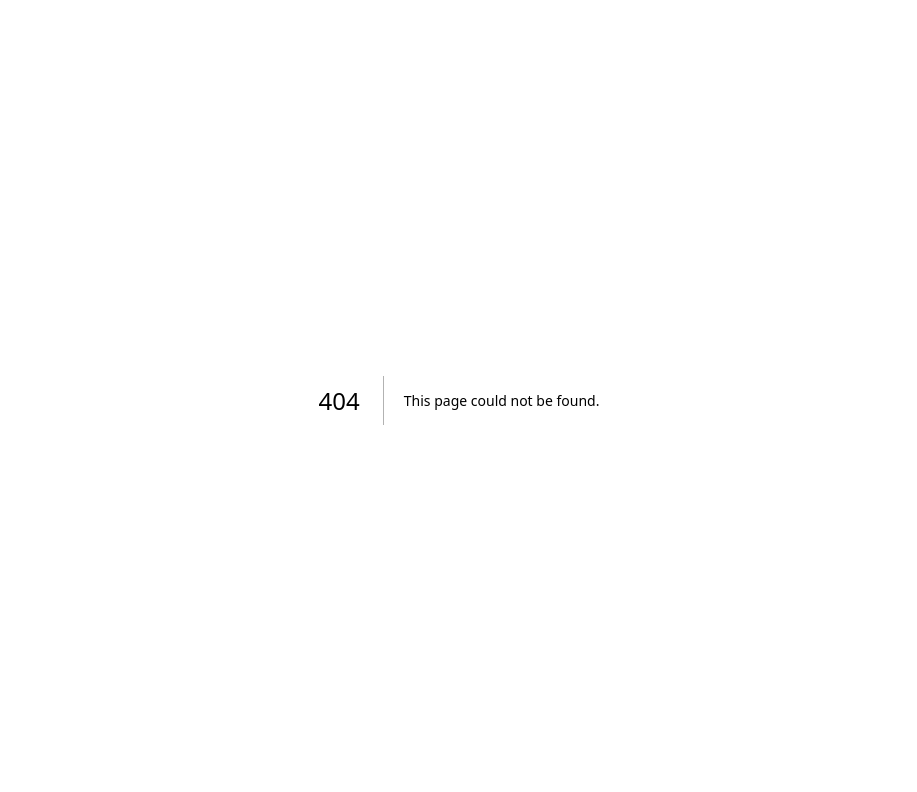
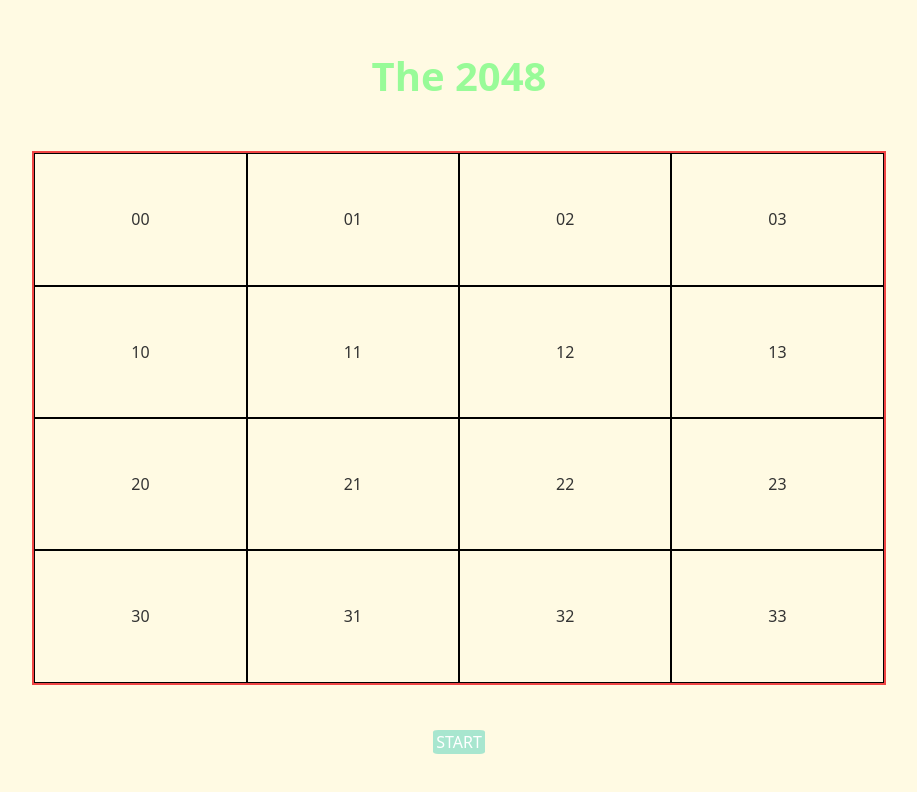
Before and after one commit to Roshan2022Anand/Play_me, a Next.js app: page /The2048 in a window 1280 px wide. Before the commit this address had no page. Shown: the top 792 px of the page, without its empty margins (181-1098 px from the left). Built offline with nearby package versions, Linux system fonts and the light colour scheme.

Commit message:
created structure of 2048 game

```diff
--- /dev/null
+++ b/Helper/Context.Js
@@ -0,0 +1,32 @@
+"use client"
+import React, { createContext } from 'react'
+
+export const MyContext = createContext();
+
+const Context = ({ children }) => {
+
+
+    const screenDown=()=>{
+        gsap.to(".screen", {
+            marginTop: '0px',
+            duration: 2
+        })
+    }
+
+    const screenUp = () => {
+        gsap.from(".screen", {
+            marginTop: '0px',
+            duration: 2
+        })
+    }
+    const a = 10;
+    return (
+        <>
+            <MyContext.Provider value={{screenDown,screenUp,a}}>
+                {children}
+            </MyContext.Provider>
+        </>
+    )
+}
+
+export default Context
--- a/app/GamePg/page.js
+++ b/app/GamePg/page.js
@@ -1,27 +1,69 @@
-import React from 'react'
-import Link from 'next/link'
+"use client"
+import React, { useContext } from 'react'
 import styles from '@/app/GamePg/GamePg.module.css'
+import { useRouter } from 'next/navigation'
+import gsap from 'gsap'
+import { MyContext } from '@/Helper/Context'
+
 const page = () => {
+  const router = useRouter();
+  const { a } = useContext(MyContext);
+  const waitExc = (time) => {
+    return new Promise(resolve => setTimeout(resolve, time))
+  }
+
+  //redirecting to games page
+  const goToSelectedGamesPage = async (gameFile) => {
+    // screenDown();
+    console.log(a);
+
+    await waitExc(2000)
+    router.push(gameFile);
+  }
+
+
+  //redirect to home page
+  const goToHomePg = async () => {
+    gsap.to("button", {
+      scale: 700,
+      duration: 2
+    })
+    await waitExc(2000)
+    router.push("/")
+  }
+
   return (
     <>
-      <header className='text-[#50C878] bg-[#E6E6FA] text-4xl text-center'>PLAY ME.</header>
+      <div className='screen' ></div>
+
+      <header className='text-[#50C878] bg-[#E6E6FA] text-4xl flex p-1 items-center'>
+        <p className='text-right w-1/2'>PLAY ME.</p>
+        <button className='p-1 ml-auto' onClick={goToHomePg}>{'<--'}</button>
+      </header>
+
       <main className={styles["game-board"]}>
 
-        <div className={`${styles['game-card']}`} >
-          <Link href='/Memory-game'>
-            <img src='\gamePg-img\memory-img.jpg' className={styles.img} />
-          </Link>
+        {/* memory-game-card */}
+        <div className={styles['game-card']} onClick={() => { goToSelectedGamesPage("/Memory-game") }}>
+          <img src='\gamePg-img\memory-img.jpg' className={styles.img} />
           <p className={styles["link-txt"]}>Memory game</p>
         </div>
 
-        <div className={`${styles['game-card']}`} >
-          <Link href='/Snake-game'>
-            <img src='\gamePg-img\snake-game.jpg' alt='img' className={styles.img} />
-          </Link>
+        {/* the 2048 game */}
+        <div className={styles['game-card']} onClick={() => { goToSelectedGamesPage("/The2048") }}>
+          <img src='\' alt='img' className={styles.img} />
+          <p className={styles["link-txt"]}>2048</p>
+        </div>
+
+        {/* snake-game-card */}
+        <div className={styles['game-card']} onClick={() => { goToSelectedGamesPage("/Snake-game") }}>
+          <img src='\gamePg-img\snake-game.jpg' alt='img' className={styles.img} />
           <p className={styles["link-txt"]}>Snake-game</p>
         </div>
-      <p className='text-lg'>more games comming soon..</p>
+
       </main>
+
+      <p className='text-lg absolute bottom-8 left-2 -z-10'>more games comming soon..</p>
     </>
   )
 }
--- a/app/Memory-game/Memory-game.module.css
+++ b/app/Memory-game/Memory-game.module.css
@@ -21,7 +21,7 @@
      margin: 2px;
      text-align: center;
      align-content: center;
-     font-size: 6vh;
+     font-size: 5vh;
  }
 
 
@@ -73,8 +73,8 @@
      }
  }
 
- @media (max-width:400px){
+ @media (max-width:300px){
     .card-front{
-        font-size: 4.5vh;
+        font-size: 20px;
     }
  }
--- /dev/null
+++ b/app/The2048/The2048.module.css
@@ -0,0 +1,17 @@
+/* :root {
+    --bg-color: #FFFAE3;
+    --text-color: #333333;
+    --btn-color: #A8E6CF;
+    --btn-hover-color: #98FB98;
+    --nav-color: #A8E6CF;
+    --btn-txt-color: #FFFFFF;
+    --link-color: #FFA07A;
+    --footer-color: #F08080;
+} */
+
+.box {
+    border: 1px solid black;
+    width: 25%;
+    text-align: center;
+    align-content: center;
+}
--- /dev/null
+++ b/app/The2048/page.js
@@ -0,0 +1,53 @@
+"use client"
+import React, { useEffect, useState } from 'react'
+import styles from "@/app/The2048/The2048.module.css"
+import gsap from 'gsap'
+// --bg - color: #FFFAE3;
+// --text - color: #333333;
+// --btn - color: #A8E6CF;
+// --btn - hover - color: #98FB98;
+// --nav - color: #A8E6CF;
+// --btn - txt - color: #FFFFFF;
+// --link - color: #FFA07A;
+// --footer - color: #F08080;
+const page = () => {
+
+    const [numBoxArr, setnumBoxArr] = useState([]);
+
+    //for genrating colums
+    let boxes = [];
+    for (let i = 0; i < 4; i++)
+        for (let j = 0; j < 4; j++)
+            boxes.push(i + "" + j)
+
+    //function to start the game
+    const setUpGame = () => {
+        let indexOne = gsap.utils.random(0, 3, 1) + "" + gsap.utils.random(0, 3, 1)
+        let indexTwo = gsap.utils.random(0, 3, 1) + "" + gsap.utils.random(0, 3, 1)
+
+        setnumBoxArr([indexOne,indexTwo])
+
+    }
+
+    useEffect(() => {
+
+    }, [numBoxArr])
+
+
+    return (
+        <>
+            <div className='w-screen h-screen flex flex-col justify-evenly items-center'>
+                <header>The 2048</header>
+
+                <main className='border-2 border-red-500 w-2/3 h-2/3 flex flex-wrap'>
+                    {boxes.map((ele) => {
+                        return <div className={styles.box} id={ele}>{ele}</div>
+                    })}
+                </main>
+                <button onClick={setUpGame}>START</button>
+            </div>
+        </>
+    )
+}
+
+export default page
--- a/app/globals.css
+++ b/app/globals.css
@@ -24,14 +24,39 @@ body {
   display: none;
 }
 
+header {
+  color: var(--btn-hover-color);
+  font-size: 40px;
+  font-weight: bolder;
+}
+
 button {
   background-color: var(--btn-color);
   color: var(--btn-txt-color);
-  padding: 10px;
   border-radius: 10%;
+  padding: 0px 3px;
 
   &:hover {
     background-color: var(--btn-hover-color);
     scale: 1.2;
   }
 }
+
+.screen {
+  z-index: 99;
+  width: 100vw;
+  height: 150vh;
+  background-color: var(--footer-color);
+  margin-top: -1250px;
+  position: absolute;
+}
+
+.logo {
+  text-shadow: 8px 1px rgb(55, 181, 55)
+}
+
+@media (max-width:690px) {
+  .logo {
+    text-shadow: 3px 1px rgb(18, 165, 18)
+  }
+}
--- a/app/layout.js
+++ b/app/layout.js
@@ -1,17 +1,19 @@
-import { Inter } from "next/font/google";
 import "./globals.css";
-
-const inter = Inter({ subsets: ["latin"] });
+import MyContext from '@/Helper/Context'
 
 export const metadata = {
-  title: "Create Next App",
+  title: "PLAY ME",
   description: "Generated by create next app",
 };
 
 export default function RootLayout({ children }) {
   return (
     <html lang="en">
-      <body className={inter.className}>{children}</body>
-    </html>
+      <body>
+        <MyContext>
+          {children}
+        </MyContext>
+      </body>
+    </html >
   );
 }
--- a/app/page.js
+++ b/app/page.js
@@ -1,24 +1,53 @@
 "use client"
 import React from 'react'
-import Link from 'next/link'
 import { useGSAP } from '@gsap/react'
 import gsap from 'gsap'
+import { useRouter } from 'next/navigation'
 
 const page = () => {
+  const router = useRouter();
 
+  const waitExc = (time) => {
+    return new Promise(resolve => setTimeout(resolve, time))
+  }
+
+  useGSAP(() => {
+    gsap.from(".logo", {
+      x: -300,
+      duration: 1,
+      stagger: 0.5
+    })
+    gsap.from("button", {
+      x: 700,
+      duration: 1,
+      stagger: 0.5
+    })
+  })
+
+  const goToGamePg = async () => {
+    gsap.to("button", {
+      scale: 100,
+      duration: 2
+    })
+    await waitExc(2000);
+    console.log("go");
+    router.push("/GamePg")
+  }
   return (
     <>
-    <header>
+      <header>
 
-    </header>
+      </header>
       <main className='w-full h-screen flex justify-between items-center border-2'>
         <div className='w-1/2'>
-          <div className='text-[#50C878] text-[15vw]'>PLAY ME.</div>
+          <div className='text-[#50C878] text-[15vw]'>
+            <p className='logo'>PLAY</p><p className='logo'>ME.</p>
+          </div>
           <div className='mx-2'>A fun to play mini games</div>
         </div>
         <div className='flex justify-center w-1/2'>
 
-          <Link href="/GamePg"><button>Let's go</button></Link>
+          <button onClick={goToGamePg} className='p-3'>Let's go</button>
         </div>
       </main>
     </>
```
Also changed, not shown: app/GamePg/GamePg.module.css (+7 -6 lines).
